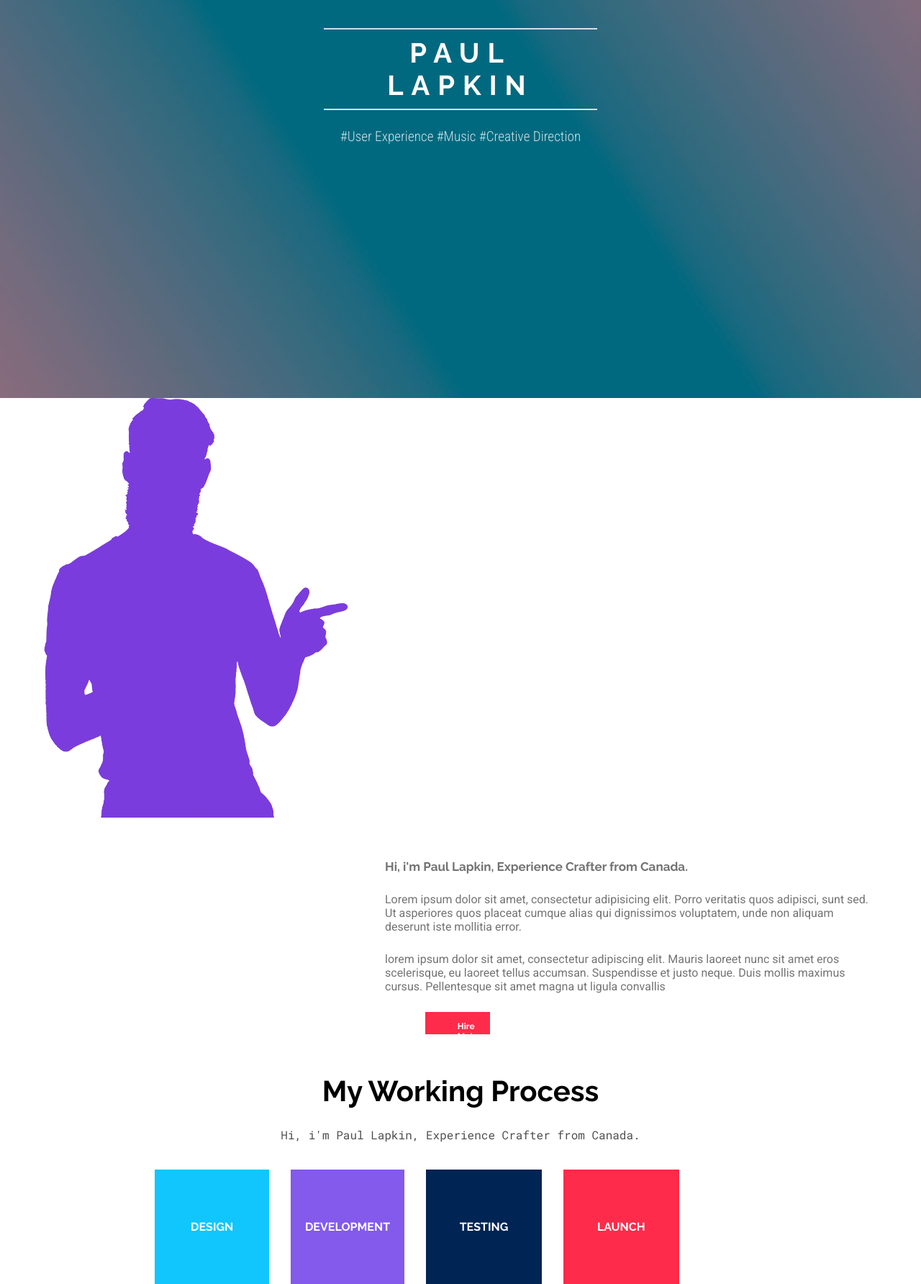
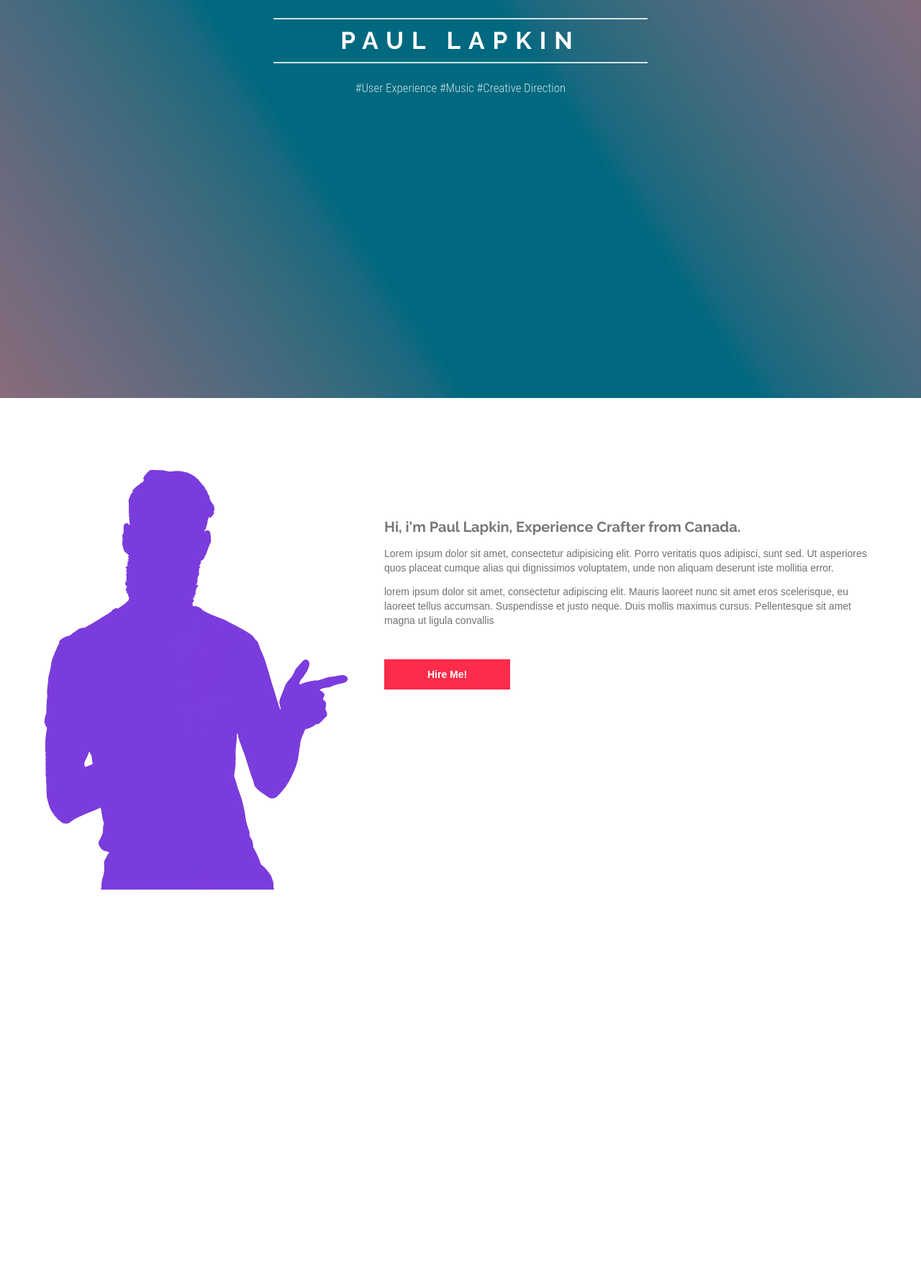
Before and after one commit to KatPds/Maqueta, a plain HTML site: page index.html in a window 1280 px wide. Shown: the part 247-2031 px from the top of the page at 72% size. After the commit the page ends 1483 px from the top, so only its background shows below. Drawn offline with Linux system fonts and the light colour scheme.

Commit message:
fix correcciones index.html y estilos.css
le mejore los estilos y el html al codigo

```diff
--- a/estilos/estilos.css
+++ b/estilos/estilos.css
@@ -12,197 +12,58 @@ font-family: 'Roboto Condensed', sans-serif;
 
 
 */
-*{
-   box-sizing: border-box;
-}
+*{box-sizing:border-box;}
+html{height:100%;}
 
-html{
-	height: 100%;
-}
 
- /*Body*/
-body {
-    margin:0px;
-    font-family: 'Roboto Mono', sans-serif;
-    color:#4e4f4f;
-    height: 100%;
-}
+/*Body*/
+body{margin:0px;font-family:'Roboto Mono',sans-serif;color:#4e4f4f;height:100%; font-size:14px;}
+h1,
+h2,
+h3{font-family:'Raleway',sans-serif;}
 
-h1, h2, h3 {
-    font-family: 'Raleway', sans-serif;
-}
+h2{color:#777777; font-size:20px;}
+p{line-height:1.4em; color:#717171;}
 
 /*header como si fuera bloque1*/
-header {
-    background: url(../images/fondo1.jpg) no-repeat;
-    background-size:cover;
-    color:#fffdfc;
-    font-weight:900;
-    text-align:center;
-    height:100%;
-    width: 100%;
-    position:relative;
-    float: left;
-}
-header img{
-	width: 22px;
-    height: 30px;
-    float: left;
-    margin:60px 0px 0px 150px;
-}
-
-header h1{
-    font-family: 'Raleway', sans-serif;
-}
+#bloque1{background:url(../images/fondo1.jpg) no-repeat;background-size:cover;color:#fffdfc;font-weight:900;text-align:center;height:100%;width:100%;position:relative;float:left;}
+#bloque1 .logo{width:22px;height:30px; position:absolute; top:50px; left:0px;}
+#bloque1 h1{font-family:'Raleway',sans-serif; font-weight:700;}
 
 /*menu navegacion*/
-header .menu{
-    position:absolute; right:0px; list-style:none; margin:60px 150px; padding:0px; top:0px;
-}
-header .menu .ico{
-        border:2px solid rgba(255,255,255,0.8);
-         height:30px;
-         width:30px;
-}
-header .menu .ico i{
-    height:2px;
-    width:74%;
-    background:rgba(255,255,255,0.8);
-    float:left; margin:3px 14%;
-    padding:0px;}
-
-header .menu .ico i:first-child{
-    margin-top:6px
-}
+#bloque1 .menu{position:absolute;right:0px;list-style:none; padding:0px;top:50px;}
+#bloque1 .menu .ico{border:2px solid rgba(255,255,255,0.8);height:30px;width:30px;}
+#bloque1 .menu .ico i{height:2px;width:74%;background:rgba(255,255,255,0.8);float:left;margin:3px 14%;padding:0px;}
+#bloque1 .menu .ico i:first-child{margin-top:6px}
 
 /*texto header*/
-#slider{
-	margin:250px 450px 0px 450px;
-    padding:10px 0px 0px 0px;
-}
+#bloque1 #slider{margin:0px auto; padding:250px 0px 0px 0px; width:520px;}
+#bloque1 #slider h1{font-family:'Raleway',sans-serif;font-weight:700;font-size:238.9%;border-bottom:2px solid rgba(255,255,255,0.8);padding:10px;text-align:center;letter-spacing:11px;border-top:2px solid rgba(255,255,255,0.8);}
+#bloque1 #slider p{font-family:'Roboto Condensed',sans-serif;font-size:120%;color:rgba(255,255,255,0.8);font-weight:300;}
 
-#slider h1{
-    font-family: 'Raleway', sans-serif;
-    font-weight: 700;
-	font-size:238.9%;
-	border-bottom:2px solid rgba(255,255,255,0.8);
-    padding:10px;
-    text-align: center;
-	letter-spacing: 11px;
-	border-top:2px solid rgba(255,255,255,0.8);
-}
-#slider p{
-	font-family: 'Roboto Condensed', sans-serif;
-    font-size:120%;
-    color: rgba(255,255,255,0.8);
-    font-weight: 300;
+/*General*/
+.container{width:1170px;margin:auto;max-width:100%; position:relative;}
+.cuadros li{color:#ffffff;text-decoration:none;display:inline;position:relative;font-family:'Raleway',sans-serif;margin:10px;}
 
-}
+/*bloque 2*/
+#bloque2{float:left; width:100%;}
+#bloque2 .img-hombre{float:left;  margin-right: 50px; padding:0px;}
+#bloque2 .texto{margin-top:100px; padding-top:50px;}
+#bloque2 .texto .boton{background:#ff2b4a; margin:30px 0 0 0; float:left; color:#FFF; text-decoration:none; padding:13px 60px; font-weight:bold; font-size:14px;}
 
 
-/*General*/
-.container{
-    width: 1170px;
-    margin: auto;
-    max-width: 100%;
-}
 
-/*bloque 2*/
-
-#rbloque2 {
-    float: left; width: 100%;
-}
-#bloque2 .container #texto, .boton{
-
-    text-align: left;
-    padding: 40px 0px 0px 480px;
-    color: #737373;
-}
+/*bloque 3*/
+#bloque3{float:left; width:100%; display:none;}
+#bloque3 #texto{text-align:center;padding-bottom:40px;}
+#bloque3 #texto h1{color:#000000;font-size:40px;}
+#bloque3 .cuadros{padding:50px 150px;}
 
 
-#bloque2 #texto h2{
-    padding:0px 0px 10px 0px;
-    font-size:17px;
-}
-
-#bloque2 #texto p{
-    padding:0px 0px 10px 0px;
-    font-weight: 400;
-    font-family: 'Roboto', sans-serif;
-}
-
-.boton{
-    background: #ff2b4a;
-    margin: 0px 0px 55px 0px;
-    position:relative;
-    left: 45.8%;
-    padding: 13px 45px 18px;
-    width: 78px;
-    height: 4px;
-}
-
-.boton h2{
-    color: #fcfcfc;
-    font-size:75%;
-    text-align: center;
-    margin: 0px 0px 100px 0px;
-
-}
-
-|
-/*bloque 3*/
-#bloque3 {
-    float: left;
-    width: 100%;
-    display: none;
-}
-
-
-#bloque3 .container #texto {
-    text-align: center;
-    padding-bottom: 40px;
-}
-
-#bloque3 .container #texto h1{
-    color:#000000;
-    font-size: 40px;
-}
-
-#bloque3 .container .cuadros{
-    padding: 50px 150px;
-}
-.container .cuadros li{
-    color: #ffffff;
-    text-decoration: none;
-    display: inline;
-    position: relative;
-    font-family: 'Raleway', sans-serif;
-    margin:10px;
-}
-
-#bloque3 .container .cuadros #des{
-    padding: 70px 50px;
-    background: #10c6fc;
-}
-
-#bloque3 .container .cuadros #deve{
-    padding: 70px 20px;
-    background: #835aeb;
-}
-
-#bloque3 .container .cuadros #test{
-    padding: 70px 47px;
-    background: #002453;
-
-}
-#bloque3 .container .cuadros #lau{
-    padding: 70px 47px;
-    background: #ff2b4a;
-
-}
-
+#bloque3 .container .cuadros #des{padding:70px 50px;background:#10c6fc;}
+#bloque3 .container .cuadros #deve{padding:70px 20px;background:#835aeb;}
+#bloque3 .container .cuadros #test{padding:70px 47px;background:#002453;}
+#bloque3 .container .cuadros #lau{padding:70px 47px;background:#ff2b4a;}
 
 /*Bloque 4*/
-#bloque4{
-    float: left; width: 100%; display: none;
-}
+#bloque4{float:left;width:100%;display:none;}
--- a/index.html
+++ b/index.html
@@ -1,70 +1,62 @@
 <!DOCTYPE html>
 <html lang="es">
+
 <head>
 		<meta charset="UTF-8">
 		<link rel="stylesheet" type="text/css" href="estilos/estilos.css">
-	<link href='https://fonts.googleapis.com/css?family=Raleway:900,700|Roboto|Roboto+Mono:400,300|Roboto+Condensed:300' rel='stylesheet' type='text/css'>
+		<link href='https://fonts.googleapis.com/css?family=Roboto:400,700|Raleway:700' rel='stylesheet' type='text/css'>
 		<title>Paul Lapkin</title>
 </head>
+
 <body>
-
-	<header>
-		<img src="images/logo1.png">
+		<div id="bloque1">
+			<div class="container">
+				<img src="images/logo1.png" alt="logo" class="logo">
 				<div id="slider">
 						<h1>PAUL LAPKIN</h1>
-			<p>#User Experience  #Music  #Creative Direction</p>
+						<p>#User Experience #Music #Creative Direction</p>
 				</div>
 				<ul class="menu">
-			<li class="ico"><i></i><i></i><i></i>
-			</li>
+						<li class="ico"><i></i><i></i><i></i></li>
 				</ul>
-	</header>
+			</div>
+		</div>
 		<div id="bloque2">
 				<div class="container">
-           <div id="bar">
-               <img src="images/bar1.png" width="429" height="583" >
-           </div>
-            <div id="texto">
+						<img src="images/bar1.png" width="429" height="583" alt="hombre" class="img-hombre" />
+						<div class="texto">
 								<h2>
 										Hi, i'm Paul Lapkin, Experience Crafter from Canada.
 								</h2>
-                <p>Lorem ipsum dolor sit amet, consectetur adipisicing elit. Porro veritatis quos adipisci, sunt sed. Ut                                             asperiores quos placeat cumque alias qui dignissimos voluptatem, unde non aliquam deserunt iste mollitia error.
+								<p>Lorem ipsum dolor sit amet, consectetur adipisicing elit. Porro veritatis quos adipisci, sunt sed. Ut asperiores quos placeat cumque alias qui dignissimos voluptatem, unde non aliquam deserunt iste mollitia error.
 								</p>
-
-                <p>lorem ipsum dolor sit amet, consectetur adipiscing elit. Mauris laoreet nunc sit amet eros scelerisque, eu laoreet tellus                         accumsan. Suspendisse et justo neque. Duis mollis maximus cursus. Pellentesque sit amet magna ut ligula convallis                             </p>
+								<p>lorem ipsum dolor sit amet, consectetur adipiscing elit. Mauris laoreet nunc sit amet eros scelerisque, eu laoreet tellus accumsan. Suspendisse et justo neque. Duis mollis maximus cursus. Pellentesque sit amet magna ut ligula convallis </p>
+								<a href="#" class="boton">Hire Me!</a>
 						</div>
 
-            <div class="boton">
-                <h2>Hire Me!</h2>
 				</div>
 		</div>
-	</div>
-
-
-
 		<div id="bloque3">
 				<div class="container">
-          <div id="texto">
+						<div class="texto">
 								<h1>
 									 My Working Process
 							 </h1>
-
 								<p>
 										Hi, i'm Paul Lapkin, Experience Crafter from Canada.
 								</p>
-
 						</div>
 						<div class="cuadros">
+							<ul>
 								<li id="des">DESIGN</li>
 								<li id="deve">DEVELOPMENT</li>
 								<li id="test">TESTING</li>
 								<li id="lau">LAUNCH</li>
+							</ul>
 						</div>
 				</div>
 		</div>
-
-
-    <div id="bloque4">
+		<!-- <div id="bloque4">
 				<div class="container">
 						<div class="cuadros">
 								<li id="work">
@@ -83,8 +75,7 @@
 								<li id="edu">
 										<div id="titulo">
 												EDUCATION
-                  </div
-                   <article class="arti">
+										</div <article class="arti">
 										<h2>Maddison University</h2>
 										<p>Lorem ipsum dolor sit amet, consectetur adipisicing elit. Voluptatem porro quod aperiam laboriosam ratione tempora. Enim velit, animi, deserunt odio et nisi itaque, saepe veniam molestias labore dolorum distinctio laborum.</p>
 										</article>
@@ -95,6 +86,7 @@
 								</li>
 						</div>
 				</div>
-    </div>
+		</div> -->
 </body>
+
 </html>
```
Lines whose indentation alone changed are shown as unchanged.
